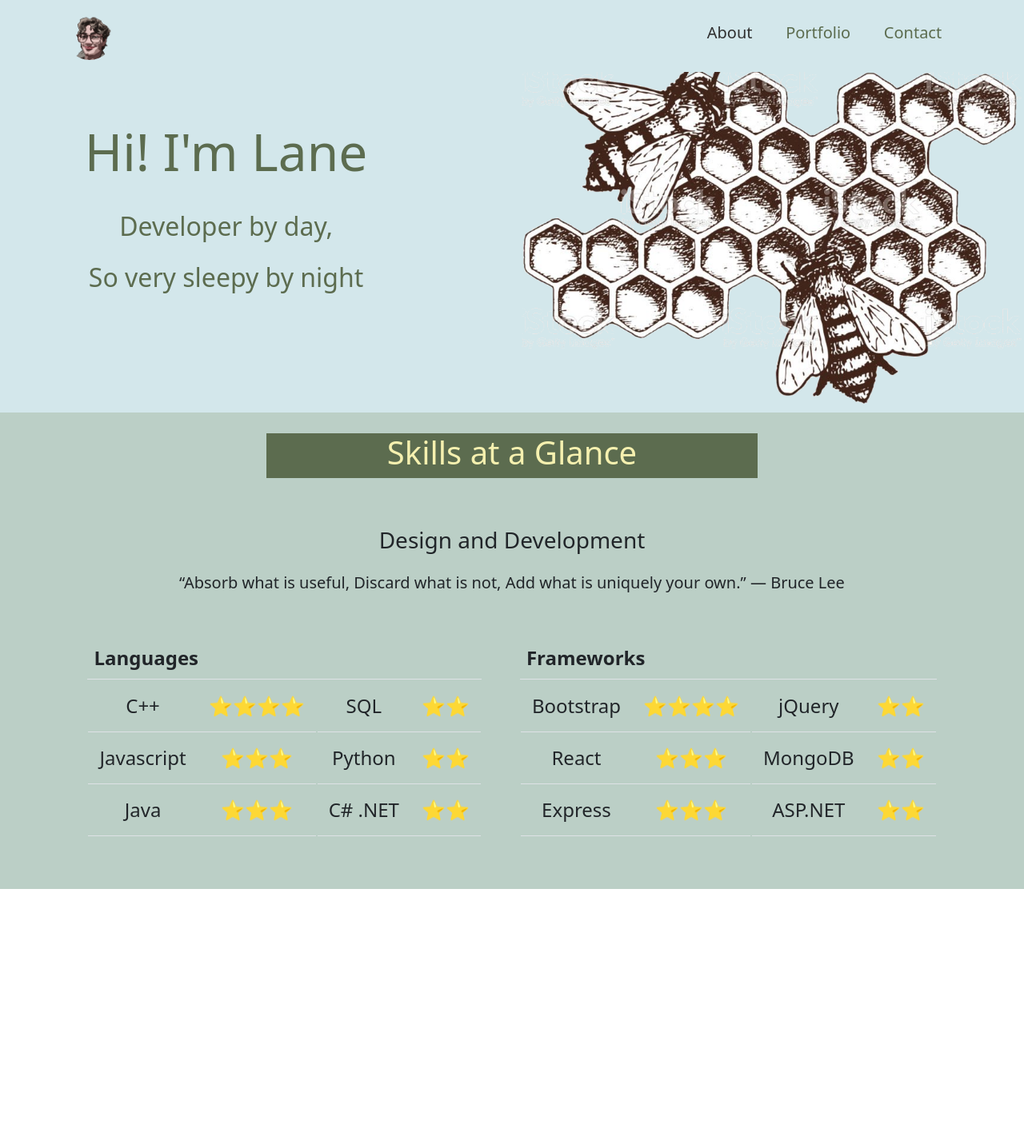
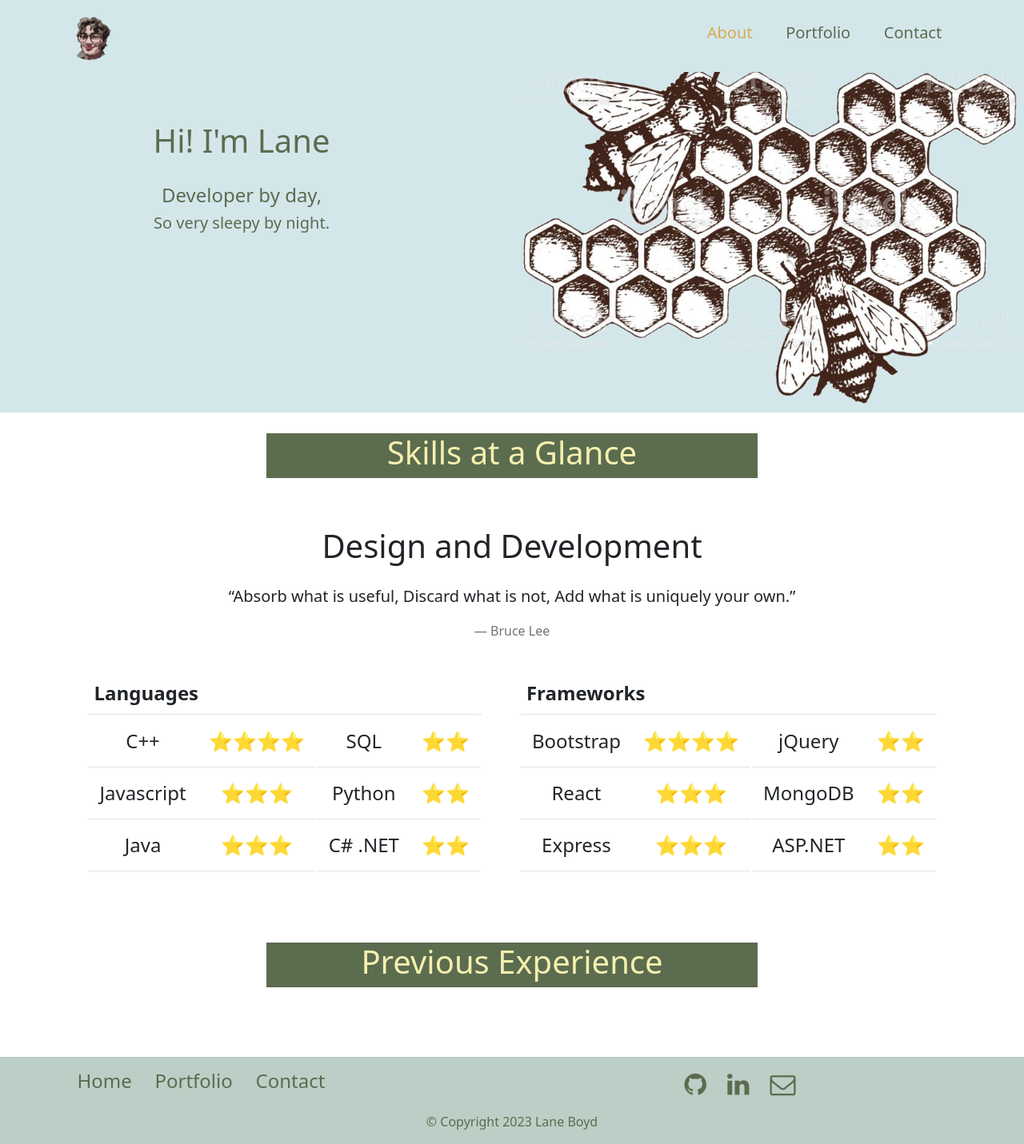
Before and after one commit to LoamySand/PersonalSite, a React (Create React App) app: page / in a window 1280 px wide. Shown: the whole page at 80% size. Before the commit the page ends 1112 px from the top, so only its background shows below. Built offline with nearby package versions, Linux system fonts and the light colour scheme.

Commit message:
Add bottom nav

```diff
--- a/package.json
+++ b/package.json
@@ -6,6 +6,7 @@
     "@testing-library/jest-dom": "^5.16.5",
     "@testing-library/react": "^14.0.0",
     "@testing-library/user-event": "^14.4.3",
+    "font-awesome": "^4.7.0",
     "react": "^18.2.0",
     "react-bootstrap": "^2.7.4",
     "react-dom": "^18.2.0",
--- a/src/App.css
+++ b/src/App.css
@@ -37,7 +37,7 @@
   }
 }
 
-.top {
+.background {
   background-color: #D3E7EB;
 }
 /*.nav-options{*/
@@ -52,27 +52,50 @@
   margin:1vw;
 }
 #topbar a.active {
-  color:#303030;
+  color: #D4AD51
 }
 #topbar a:hover:not(.active) {
-  color:#F5F0AF;
+  color: #F5F0AF;
+}
+.footer {
+  background-color: #BBCFC6;;
+  color:#5C6C4F;
+  margin:auto;
+}
+#bottom-nav a{
+  color:#5C6C4F;
+  font-size: medium;
+  margin: 0 .5vw ;
+}
+
+#bottom-nav a:hover:not(.active){
+  color: #F5F0AF;
+}
+.socials a{
+  color:#5C6C4F;
+  font-size: 2rem;
+  margin: auto;
+}
+
+.socials a:hover {
+  color: #F5F0AF;
 }
 .row.intro-blurb {
   color:#5C6C4F;
-  max-width:70%;
+  max-width:100%;
   height: fit-content;
-  margin-top: 10%;
-  margin-left:10%;
+  padding: 10% 10% 10% 10%;
+
 }
 .intro-blurb h1{
-  font-size: 4rem;
+  /*font-size: xx-large;*/
   margin-bottom: 30px;
 }
 .intro-blurb p{
-  font-size: 2rem;
+  /*font-size: large;*/
 }
 .mid{
-  background-color: #BBCFC6;
+  /*background-color: #BBCFC6;*/
   padding: 2%;
 }
 .row.hr{
--- a/src/components/FooterComponent.js
+++ b/src/components/FooterComponent.js
@@ -0,0 +1,48 @@
+import react, {Component} from 'react';
+import {Link, NavLink} from 'react-router-dom';
+import {Navbar, Nav} from "react-bootstrap";
+
+class Footer extends Component {
+    render() {
+        return (
+            <div className="footer">
+                <div className="container">
+                    <div className='row'>
+                        <div className="col-6 ">
+                                <Navbar className='float-center'>
+                                    <Nav id="bottom-nav">
+                                        <Nav.Item>
+                                            <NavLink className='nav-link' href='/'><h5 className="display-6 fs-4">Home</h5></NavLink>
+                                        </Nav.Item>
+                                        <Nav.Item>
+                                            <NavLink className='nav-link' to='/portfolio'><h5 className="display-6 fs-4">Portfolio</h5></NavLink>
+                                        </Nav.Item>
+                                        <Nav.Item>
+                                            <NavLink className='nav-link' to='/Contact'><h5 className="display-6 fs-4">Contact</h5></NavLink>
+                                        </Nav.Item>
+                                    </Nav>
+                                </Navbar>
+                        </div>
+                        <div className="col-6 my-auto">
+                                <div className="text-center socials">
+                                    <a className="btn"
+                                       href="https://github.com/LoamySand" target='_blank'><i className="fa fa-github"></i></a>
+                                    <a className="btn"
+                                       href="https://www.linkedin.com/in/lane-boyd-48862715a/" target='_blank'><i className="fa fa-linkedin"></i></a>
+                                    <a className="btn"
+                                       href="mailto:laneeboyd@gmail.com" target='_blank'><i className="fa fa-envelope-o"></i></a>
+                                </div>
+                        </div>
+                    </div>
+                </div>
+                    <div className="row justify-content-center">
+                        <div className="col-auto">
+                            <p>© Copyright 2023 Lane Boyd</p>
+                        </div>
+                    </div>
+            </div>
+        )
+    }
+}
+
+export default Footer;
--- a/src/components/HeaderComponent.js
+++ b/src/components/HeaderComponent.js
@@ -3,12 +3,9 @@ import {Container, Image, Nav, Navbar} from "react-bootstrap";
 import {NavLink} from "react-router-dom";
 
 class Header extends Component {
-    constructor(props) {
-        super(props);
-    }
     render(){
         return (
-            <Navbar className='top' id='navbar'>
+            <Navbar className='background' id='navbar'>
                 <Container>
                     <Navbar.Brand href="/">
                         <Image
--- a/src/components/HomeComponent.js
+++ b/src/components/HomeComponent.js
@@ -6,15 +6,15 @@ import {NavLink} from "react-router-dom";
 function Home() {
     return(
         <div>
-            <div className="top">
+            <div className="background">
                 <Row className="text-center">
                     {/*TODO Make one column on small screen*/}
                     <Col className="float-left">
                         <Row className="intro-blurb">
                             <Stack>
-                                <h1>Hi! I'm Lane</h1>
-                                <p>Developer by day,</p>
-                                <p>So very sleepy by night</p>
+                                <h1 className='display-3 fs-1'><strong>Hi! I'm Lane</strong></h1>
+                                <h6 className='display-6 fs-4'>Developer by day,</h6>
+                                <h6 className='display-6 fs-5'>So very sleepy by night.</h6>
                             </Stack>
                         </Row>
                     </Col>
@@ -29,21 +29,22 @@ function Home() {
             <div className="mid text-center">
                 <Row className="hr justify-content-center">
                     <Col md="auto" className="">
-                        <h1>Skills at a Glance</h1>
+                        <h1 className='display-3 fs-1'>Skills at a Glance</h1>
                     </Col>
                 </Row>
-                <Row>
-                    <h3>Design and Development</h3>
-                    <h4 className="blockquote p-3">“Absorb what is useful, Discard what is not, Add what is uniquely your own.” — Bruce Lee</h4>
+                <Row className='mb-lg-5'>
+                    <h3 className='display-3 fs-1'>Design and Development</h3>
+                    <blockquote className="blockquote fs-5 pt-3">“Absorb what is useful, Discard what is not, Add what is uniquely your own.”</blockquote>
+                    <figcaption class='blockquote-footer fs-6'>Bruce Lee</figcaption>
                     <div className='align-items-center '>
-                        <Table className="skills-table d-inline-block m-4">
+                        <Table className="skills-table d-inline-block m-4 ">
                             <thead className='text-start'>
                             <tr>
                                 <th className='skill-title'>Languages</th>
                                 <th></th>
                             </tr>
                             </thead>
-                            <td>
+                            <td className='fs-1'>
                                 <Table hover className="">
                                     <tr className="skill">
                                         <td>C++</td>
@@ -117,8 +118,17 @@ function Home() {
                             </td>
                         </Table>
                     </div>
+                </Row>
+                <Row className="hr justify-content-center">
+                    <Col md="auto" className="">
+                        <h1 className='display-3 fs-1'>Previous Experience</h1>
+                    </Col>
+                </Row>
+                <Row></Row>
+                <Row>
 
                 </Row>
+
             </div>
         </div>
     )
--- a/src/components/MainComponent.js
+++ b/src/components/MainComponent.js
@@ -3,6 +3,7 @@ import {Container, Nav, Navbar, Image, Col, Row, Stack} from "react-bootstrap";
 import {NavLink, Route, Routes, Redirect} from 'react-router-dom';
 import Home from "./HomeComponent";
 import Header from "./HeaderComponent";
+import Footer from "./FooterComponent";
 //import {Col, Row} from "reactstrap";
 
 class Main extends Component {
@@ -19,6 +20,7 @@ class Main extends Component {
                     <Route exact path='/portfolio'/>
                     <Route exact path='/contact'/>
                 </Routes>
+                <Footer/>
             </div>
         )
     }
--- a/src/index.js
+++ b/src/index.js
@@ -4,6 +4,7 @@ import './index.css';
 import App from './App';
 import reportWebVitals from './reportWebVitals';
 import '../node_modules/bootstrap/dist/css/bootstrap.min.css'
+import '../node_modules/font-awesome/css/font-awesome.min.css'
 
 const root = ReactDOM.createRoot(document.getElementById('root'));
 root.render(
```
Also changed, not shown: 1 other file (tests, documents, lock files or other folders).
